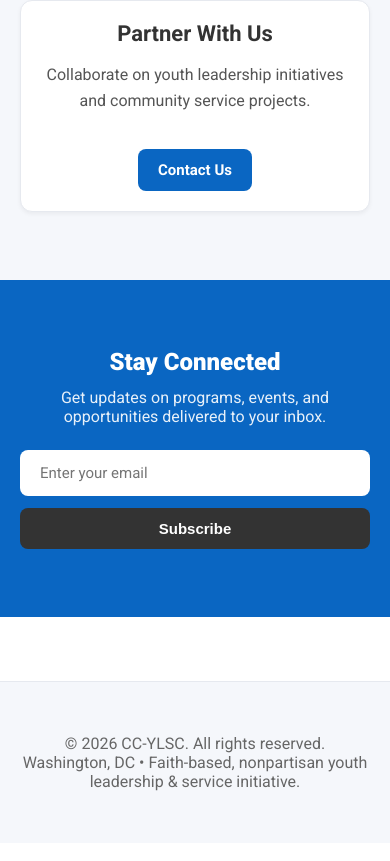
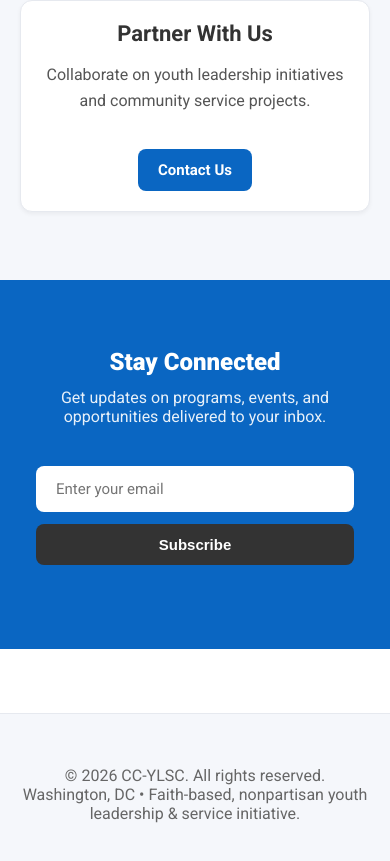
Before and after one commit to ToluAkinlabi/ccylsc, a Next.js app: page / in a window 390 px wide. Shown: the part 6991-7852 px from the top of the page. Built offline with nearby package versions, Linux system fonts and the light colour scheme.

Commit message:
feat: enhance form responsiveness with grid layout and full-width inputs

```diff
--- a/app/globals.css
+++ b/app/globals.css
@@ -550,6 +550,22 @@ button.cta {
     font-size: 28px !important;
   }
 
+  /* Form responsiveness */
+  form .grid {
+    grid-template-columns: 1fr !important;
+    gap: 16px !important;
+  }
+
+  form {
+    padding: 24px !important;
+  }
+
+  input, select, textarea {
+    width: 100%;
+    min-width: 0;
+    box-sizing: border-box;
+  }
+
   .hero {
     padding: 48px 0;
   }
@@ -689,6 +705,19 @@ button.cta {
   .footer {
     text-align: center;
   }
+
+  /* Extra small screens - ensure single column forms */
+  form .grid {
+    gap: 12px !important;
+  }
+
+  form {
+    padding: 16px !important;
+  }
+
+  input, select, textarea {
+    font-size: 16px; /* Prevents iOS zoom on focus */
+  }
 }
 
 /* Landscape Mobile */
```
